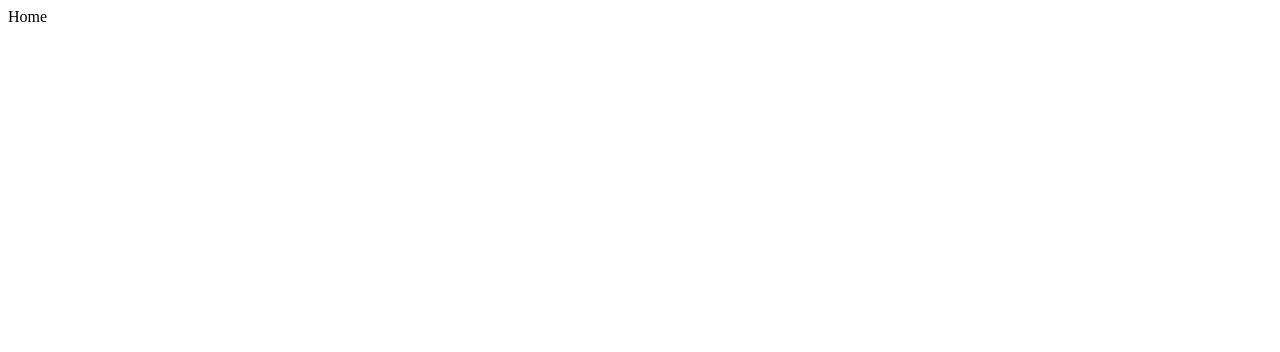
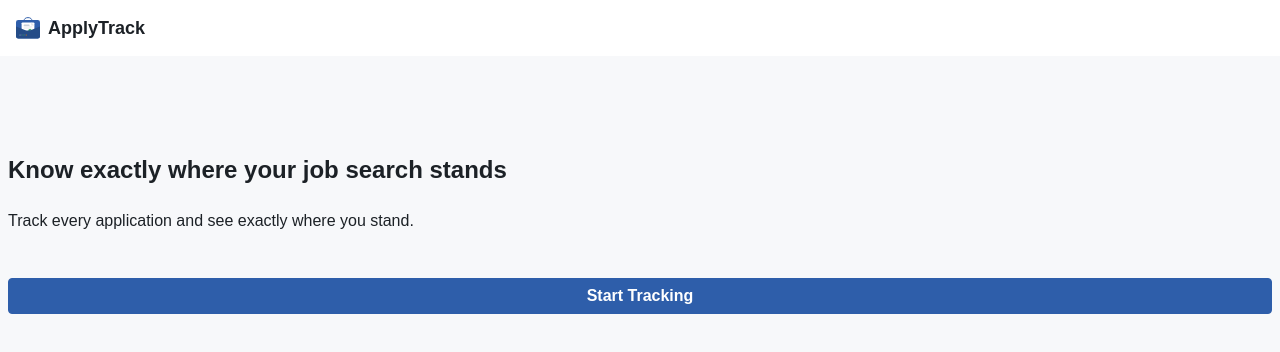
Before and after one commit to adharshko-369z/ApplyTrack, a React (Vite) app: page / in a window 1280 px wide. Shown: the top 352 px of the page. Built offline with nearby package versions, Linux system fonts and the light colour scheme.

Commit message:
feat: add header and home page components

```diff
--- a/src/App.jsx
+++ b/src/App.jsx
@@ -1,11 +1,16 @@
 import {BrowserRouter, Routes, Route} from 'react-router-dom'
+import AppLayout from './components/AppLayout'
+import Home from './pages/Home'
+
 
 
 function App() {
  return (
   <BrowserRouter>
     <Routes>
-      <Route path="/" element={<div>Home</div>} />
+      <Route element={ <AppLayout/> }>
+        <Route path='/' element={ <Home /> }/>
+      </Route>
     </Routes>
   </BrowserRouter>
  )
--- a/src/components/AppLayout.jsx
+++ b/src/components/AppLayout.jsx
@@ -1,3 +1,13 @@
-export default function AppLayout(){
+import { Outlet } from 'react-router-dom';
+import Header from './Header';
 
+export default function AppLayout() {
+  return (
+    <>
+      <Header />
+      <main>
+        <Outlet />
+      </main>
+    </>
+  );
 }
--- /dev/null
+++ b/src/components/Header.jsx
@@ -0,0 +1,14 @@
+import  applyTrackLogo  from "../assets/applytrack-logo.svg"
+
+export default function Header(){
+    return(
+        <>
+        <header>
+            <div className="logo">
+                <img src={applyTrackLogo} alt="a suitcase inside an application track form" width="40" />
+                <span>ApplyTrack</span>
+            </div>
+        </header>
+        </>
+    )
+}
--- a/src/index.css
+++ b/src/index.css
@@ -0,0 +1,3 @@
+@import url("./styles/global.css");
+@import url("./styles/header.css");
+@import url("./styles/home.css");
--- /dev/null
+++ b/src/pages/Home.jsx
@@ -0,0 +1,9 @@
+export default function Home(){
+    return(
+        <section className="home-page">
+            <h1>Know exactly where your job search stands</h1>
+            <p>Track every application and see exactly where you stand.</p>
+            <button>Start Tracking</button>
+        </section>
+    )
+}
--- /dev/null
+++ b/src/styles/global.css
@@ -0,0 +1,10 @@
+*{
+    box-sizing: border-box;
+}
+
+body{
+    margin: 0;
+    font-family: sans-serif;
+    background-color: #F7F8FA;
+    color: #1C2126;
+}
--- /dev/null
+++ b/src/styles/header.css
@@ -0,0 +1,11 @@
+.logo{
+    display: flex;
+    align-items: center;
+    padding: .5rem;
+    background-color: #FFFFFF;
+}
+
+.logo > span{
+    font-size: 1.125rem;
+    font-weight: bold;
+}
--- /dev/null
+++ b/src/styles/home.css
@@ -0,0 +1,36 @@
+.home-page{
+    display: flex;
+    flex-direction: column;
+    justify-content: center;
+    padding: .5rem;
+    margin:  5rem 0;
+    gap: .5rem;
+}
+
+.home-page > h1,
+.home-page > p{
+    margin: 0;
+    padding: .5em 0;
+}
+
+.home-page > p{
+    width: 80%;
+}
+
+.home-page > button{
+    font-family: sans-serif;
+    font-size: 1rem;
+    font-weight: 600;
+    padding: .5em;
+    margin: 2em 0;
+    width: 100%;
+    background-color: #2E5EAA;
+    color: #FFFFFF;
+    border: 1px solid #2E5EAA;
+    border-radius: 4px;
+}
+
+.home-page > button:hover,
+.home-page > button:active{
+    background-color: #254C87;
+}
```
Also changed, not shown: src/assets/applytrack-logo.svg.
